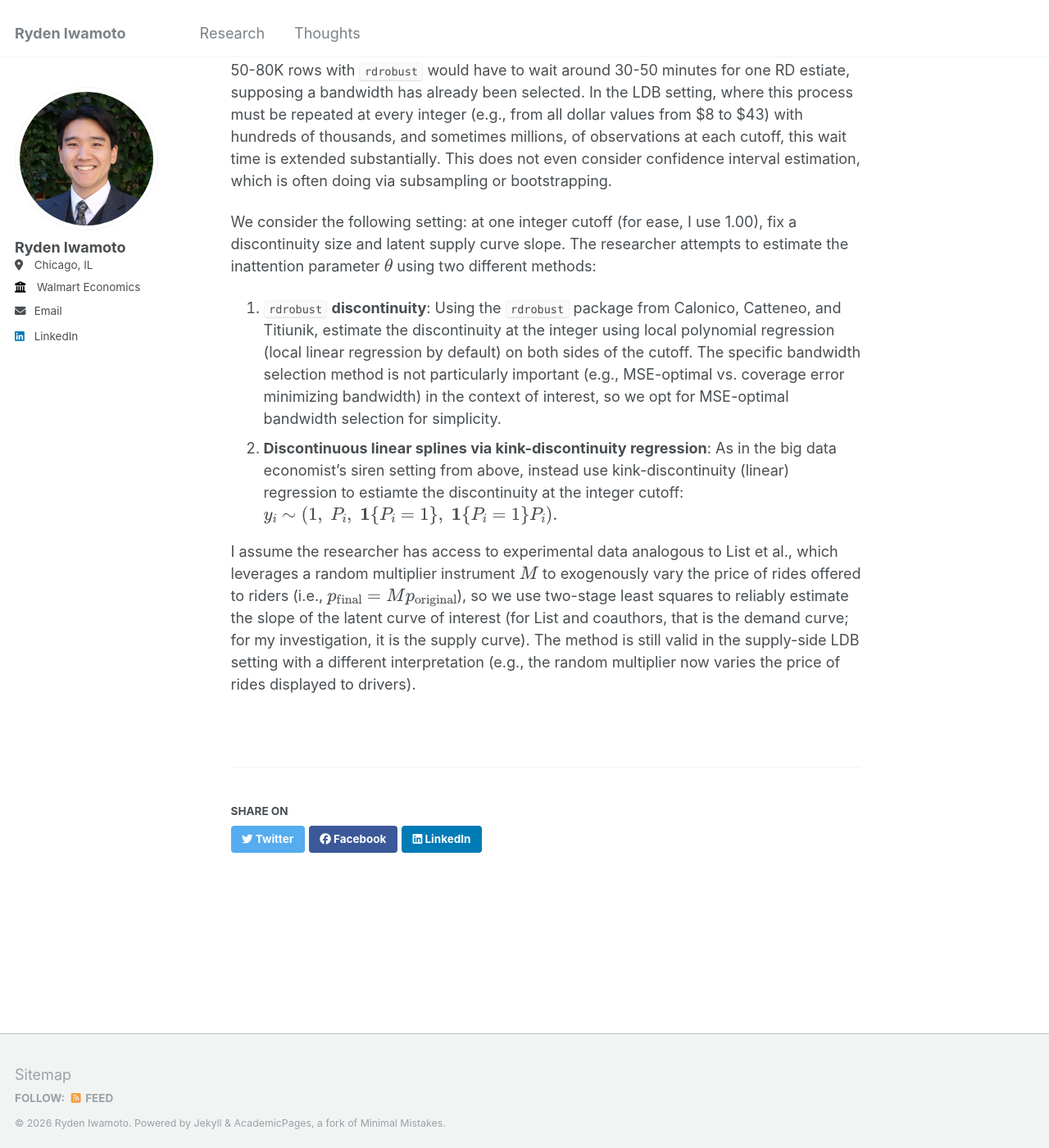
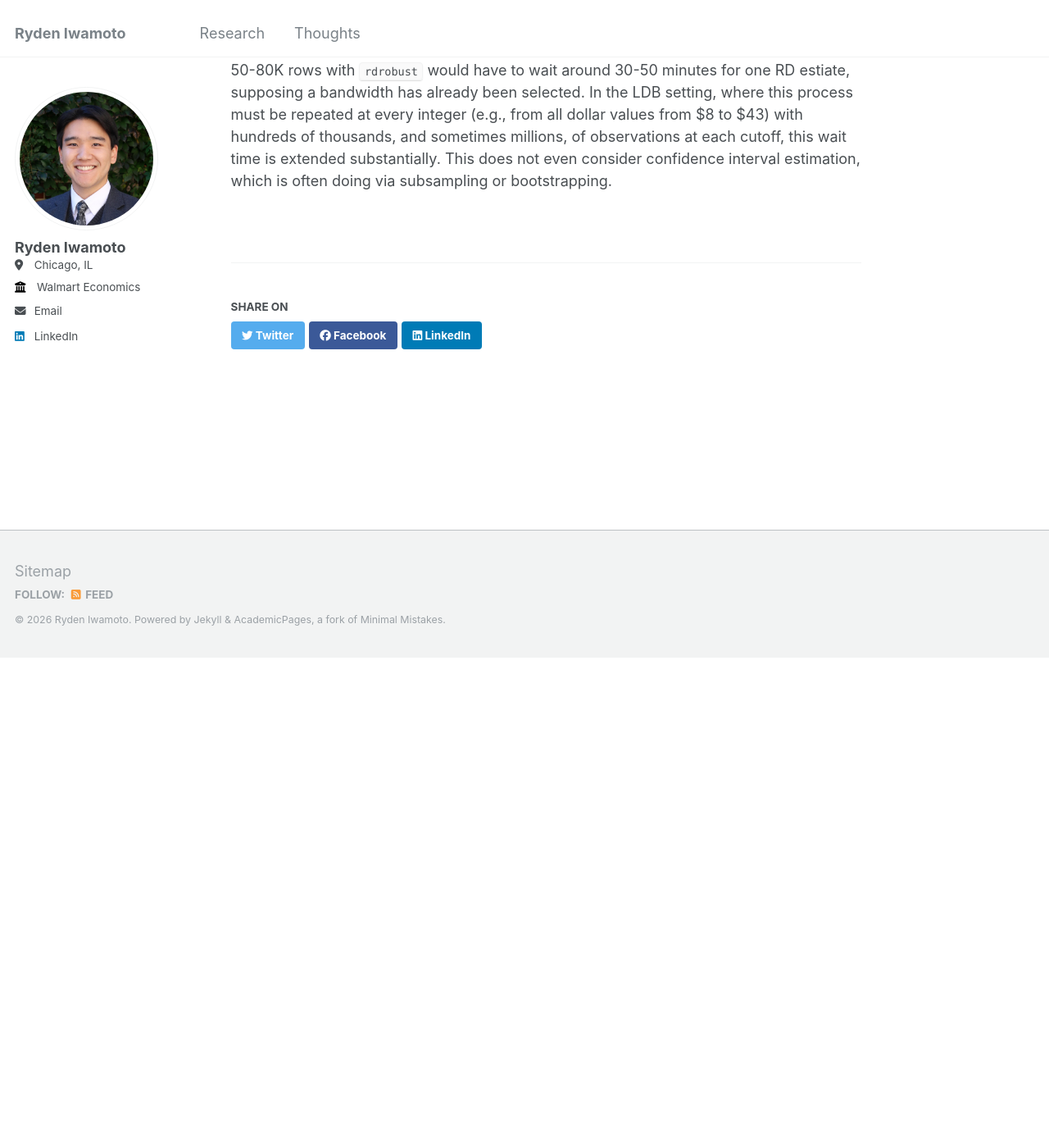
Before and after one commit to rydeniwamoto/rydeniwamoto.github.io, a Jekyll site: the page built from _posts/2026-03-15-npLDB.md, in a window 1280 px wide and 1400 px high, scrolled down 1560 px. Shown: the whole window at 82% size. Built offline with Jekyll 4.4.1, drawn with Linux system fonts in a browser that asks for light colours; after the commit the page ends 2361 px from its top, so only the background shows below that; some of the changed text lies outside the part shown.

Commit message:
Revert unintended npLDB edits

```diff
--- a/_posts/2026-03-15-npLDB.md
+++ b/_posts/2026-03-15-npLDB.md
@@ -55,7 +55,7 @@ how different non-paramteric methods fare at estimating the discontinuity at the
 cutoff.
 
 While this exploration is relevant both in the "normal" (i.e., \\(n \gg p\\)) and big data regime,
-it is particularly relevant in the latter. Because popular software packages like [`rdrobust`](https://rdpackages.github.io/rdrobust/) in R
+it is particularly relevant in the latter. Because popular software packages like `rdrobust` in R
 cannot parse large datasets efficiently, global methods like splines or kink-discontinuity linear
 regression are tempting. For an idea of *how* tempting such methods can be, a greedy economist with
 biblical levels of compute utilization processing data with some 50-80K rows with `rdrobust`
@@ -64,26 +64,3 @@ selected. In the LDB setting, where this process must be repeated at every integ
 dollar values from $8 to $43) with hundreds of thousands, and sometimes millions, of observations at
 each cutoff, this wait time is extended substantially. This does not even consider confidence interval
 estimation, which is often doing via subsampling or bootstrapping.
-
-We consider the following setting: at one integer cutoff (for ease, I use 1.00), fix a discontinuity
-size and latent supply curve slope. The researcher attempts to estimate the inattention parameter
-\\(\theta\\) using two different methods:
-1. `rdrobust` **discontinuity**: Using the `rdrobust` package from Calonico, Catteneo, and Titiunik,
-estimate the discontinuity at the integer using local polynomial regression (local linear regression by default)
-on both sides of the cutoff. The specific bandwidth selection method is not particularly important
-(e.g., MSE-optimal vs. coverage error minimizing bandwidth) in the context of interest, so we
-opt for MSE-optimal bandwidth selection for simplicity.
-2. **Discontinuous linear splines via kink-discontinuity regression**: As in the big data economist's
-siren setting from above, instead use kink-discontinuity (linear) regression to estiamte the
-discontinuity at the integer cutoff:
-$$
-y_i \sim \left(1, \; P_i, \; \boldsymbol{1}\{P_i = 1\}, \; \boldsymbol{1}\{P_i = 1\}P_i\right).
-$$
-
-I assume the researcher has access to experimental data analogous to List et al., which
-leverages a random multiplier instrument \\(M\\) to exogenously vary the price of rides
-offered to riders (i.e., \\(p_{\mathrm{final}} = Mp_{\mathrm{original}}\\)), so we
-use two-stage least squares to reliably estimate the slope of the latent curve of interest
-(for List and coauthors, that is the demand curve; for my investigation, it is the
-supply curve). The method is still valid in the supply-side LDB setting with a different
-interpretation (e.g., the random multiplier now varies the price of rides displayed to drivers).
```
